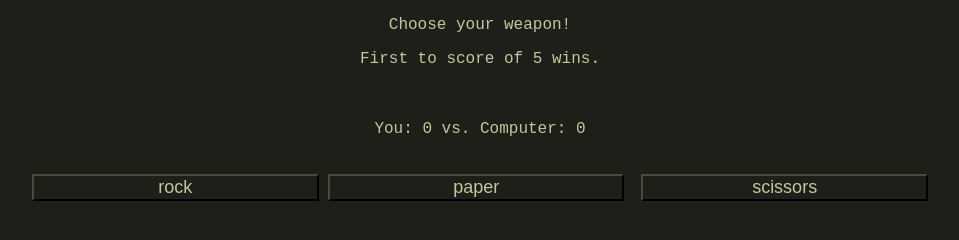
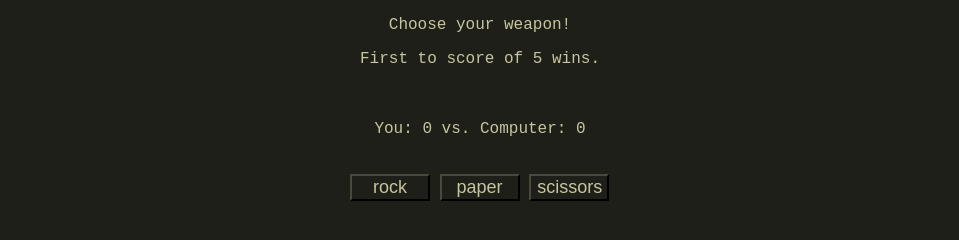
Before and after one commit to jinjagit/RockPaperScissors, a plain HTML site: page index.html in a window 1280 px wide. Shown: the whole page, without its empty margins (160-1119 px from the left). Drawn offline with Linux system fonts and the light colour scheme.

Commit message:
fixed button sizes

```diff
--- a/index.html
+++ b/index.html
@@ -13,16 +13,18 @@
     <p id="score"></p>
     <div id="spacer"></div>
 
-    <button onclick="rock()" id="rock">rock</button>
-    <button onclick="paper()" id="paper">paper</button>
-    <button onclick="scissors()" id="scissors">scissors</button>
+    <div id="buttonBox">
+      <button onclick="rock()" id="rock">rock</button>
+      <button onclick="paper()" id="paper">paper</button>
+      <button onclick="scissors()" id="scissors">scissors</button>
+    </div>
 
     <div id="spacer"></div>
 
     <p id="output"></p>
     <p id="gameOver"></p>
 
-    <button onclick="playAgain()" id="playAgain">play again</button>
+    <button onclick="playAgain()" id="playAgain">> play again <</button>
 
     <script>
 
--- a/style.css
+++ b/style.css
@@ -31,22 +31,26 @@ p {
 }
 
 #rock {
-  width: 32%;
+  width: 80px;
   margin: 0 auto;
 }
 
 #paper {
-  width: 33%;
+  width: 80px;
   margin: 0 auto;
 }
 
 #scissors {
-  width: 32%;
+  width: 80px;
   margin: 0 auto;
-  float:right;
+}
+
+#buttonBox {
+  width: 260px;
+  margin: 0 auto;
 }
 
 #playAgain {
-  width: 20%;
+  width: 130px;
   margin: 0 auto;
 }
```
